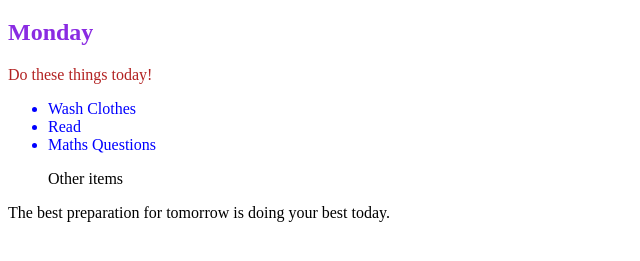
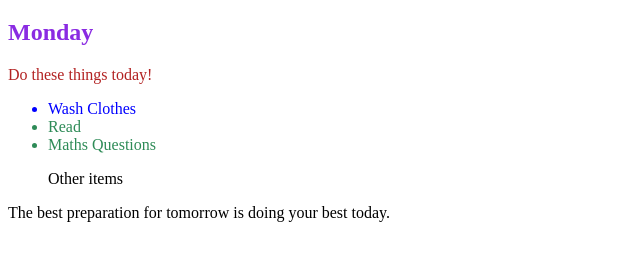
Before and after one commit to Ambesawi/Web-Development-Bootcamp, a plain HTML site: page section_7/7.1_Combining_Selectors/7.1 Combining Selectors/index.html in a window 1280 px wide. Shown: the part 61-322 px from the top of the page, without its empty margins (0-640 px from the left). Drawn offline with Linux system fonts and the light colour scheme.

Commit message:
style.css

```diff
--- a/section_7/7.1_Combining_Selectors/7.1 Combining Selectors/style.css
+++ b/section_7/7.1_Combining_Selectors/7.1 Combining Selectors/style.css
@@ -10,3 +10,6 @@ h1, h2 {
 .box .list {
     color: blue;
 }
+li.done {
+    color: seagreen;
+}
```
